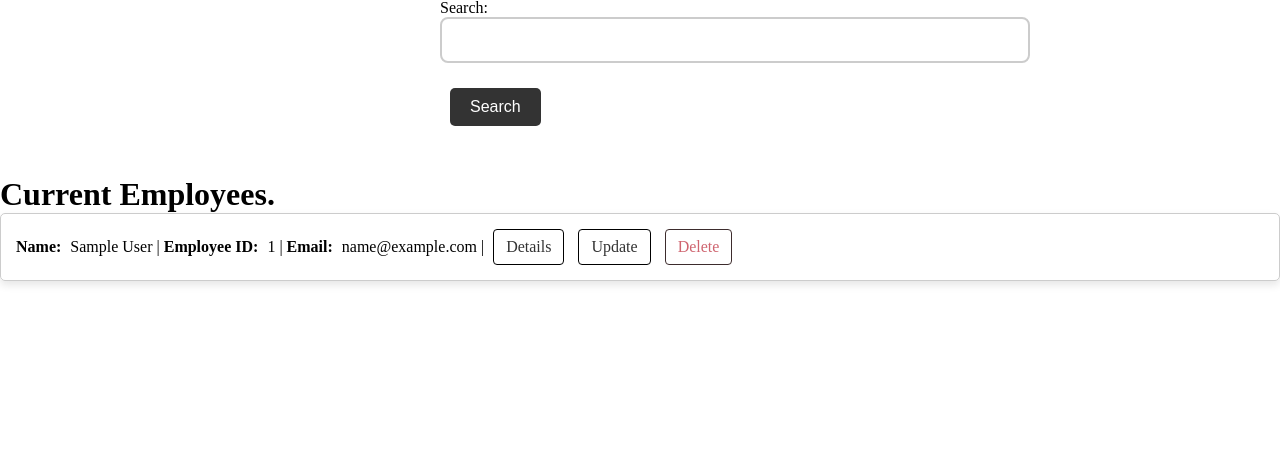
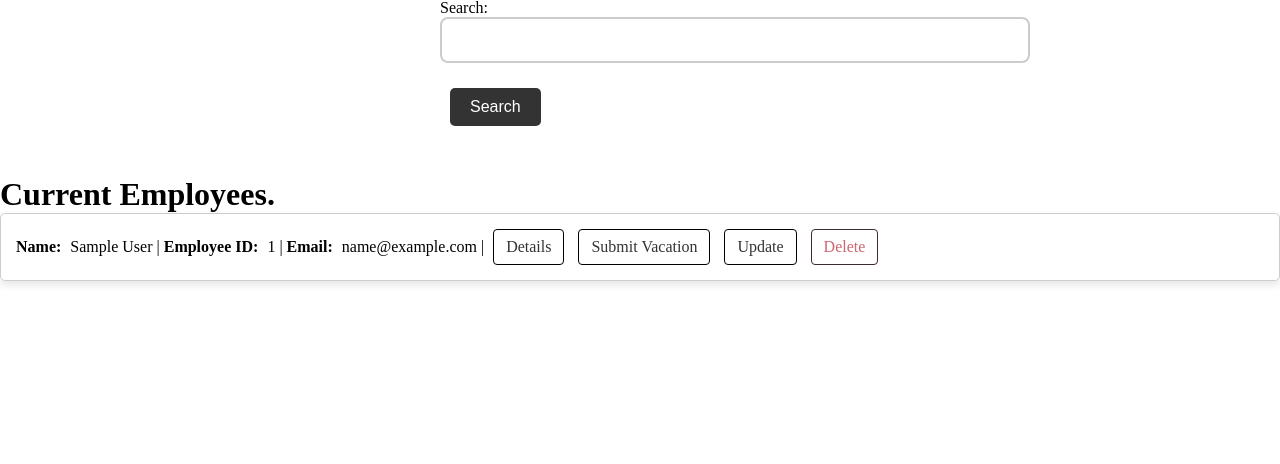
Before and after one commit to biggtr/DjHumanRsc, a Django app: page /humanrsc/employees/ in a window 1280 px wide. Shown: the part 107-571 px from the top of the page. Run offline with Django 3.2, Linux system fonts and the light colour scheme; a user stored in the database is signed in; tables that the repository leaves empty hold one stand-in row (values such as "Sample post").

Commit message:
vacation added

```diff
--- a/accounts/views.py
+++ b/accounts/views.py
@@ -15,7 +15,7 @@ def SignupView(request):
         if form.is_valid():
             user = form.save()
             login(request, user)
-            return redirect("landing-home")
+            return redirect("hr-home")
     else:
         form = CustomUserCreationForm()
 
--- a/employee/forms.py
+++ b/employee/forms.py
@@ -1,5 +1,5 @@
 from django import forms
-from .models import Employee
+from .models import Employee, Vacation
 
 
 class EmployeeForm(forms.ModelForm):
@@ -10,5 +10,5 @@ class EmployeeForm(forms.ModelForm):
 
 class VacationForm(forms.ModelForm):
     class Meta:
-        model = Employee
-        fields = "__all__"
+        model = Vacation
+        exclude = ["start_date", "end_date", "employee"]
--- a/employee/urls.py
+++ b/employee/urls.py
@@ -15,4 +15,7 @@ urlpatterns = [
         views.EmployeeDeleteView,
         name="employee-delete",
     ),
+    path(
+        "vacation/<int:employee_id>/", views.VacationCreateView, name="vacation-create"
+    ),
 ]
--- a/employee/views.py
+++ b/employee/views.py
@@ -60,3 +60,20 @@ def EmployeeDeleteView(request, employee_id):
         employee.delete()
         return redirect("employee-list")
     return render(request, "employee_delete.html", context={"employee": employee})
+
+
+@login_required
+def VacationCreateView(request, employee_id):
+    employee = get_object_or_404(Employee, pk=employee_id)
+
+    if request.method == "POST":
+        form = VacationForm(request.POST)
+        if form.is_valid():
+            vacation = form.save(commit=False)
+            vacation.employee = employee
+            vacation.save()
+            return redirect("employee-list")
+    else:
+        form = VacationForm()  # Move the form instantiation here
+
+    return render(request, "employee_vacation.html", context={"form": form})
--- a/static/css/styles.css
+++ b/static/css/styles.css
@@ -23,6 +23,7 @@
 .custom-form input[type="text"],
 .custom-form input[type="email"],
 .custom-form input[type="password"],
+.custom-form input[type="checkbox"],
 .custom-form textarea,
 .custom-form select {
     width: calc(150% - 10px); /* Adjust the width */
--- a/static/js/index.js
+++ b/static/js/index.js
@@ -14,7 +14,6 @@ document.addEventListener('DOMContentLoaded', function() {
     });
 });
 
-console.log('Script loaded');
 document.addEventListener('DOMContentLoaded', function() {
     const form = document.getElementById('employeeForm');
 
@@ -28,7 +27,6 @@ document.addEventListener('DOMContentLoaded', function() {
     });
 
     function validateForm() {
-        console.log("Validation started...");
         const nameInput = document.getElementById('id_name');
         const emailInput = document.getElementById('id_email');
         const addressInput = document.getElementById('id_address');
--- a/templates/employee_detail.html
+++ b/templates/employee_detail.html
@@ -35,6 +35,7 @@
 </div>
 <div class="functionalities">
     <a href="{% url 'employee-update' employee.id %}" class="action-btn">Update</a>
+    <a href="{% url 'vacation-create' employee.id %}" class="action-btn">Submit Vacation</a>
     <a href="{% url 'employee-delete' employee.id %}" class="action-btn delete-btn">Delete</a>
 </div>
 
--- a/templates/employee_list.html
+++ b/templates/employee_list.html
@@ -17,6 +17,7 @@
             <strong>Employee ID:</strong> {{ employee.id }} |
             <strong>Email:</strong> {{ employee.email }} |
             <a href="{% url 'employee-detail' employee.id %}" class="action-btn">Details</a>
+            <a href="{% url 'vacation-create' employee.id %}" class="action-btn">Submit Vacation</a>
             <a href="{% url 'employee-update' employee.id %}" class="action-btn">Update</a>
             <a href="{% url 'employee-delete' employee.id %}" class="action-btn delete-btn">Delete</a>
         </p>
```
Also changed, not shown: templates/employee_vacation.html (added, +13 -0 lines), templates/base.html (line endings or trailing spaces).
